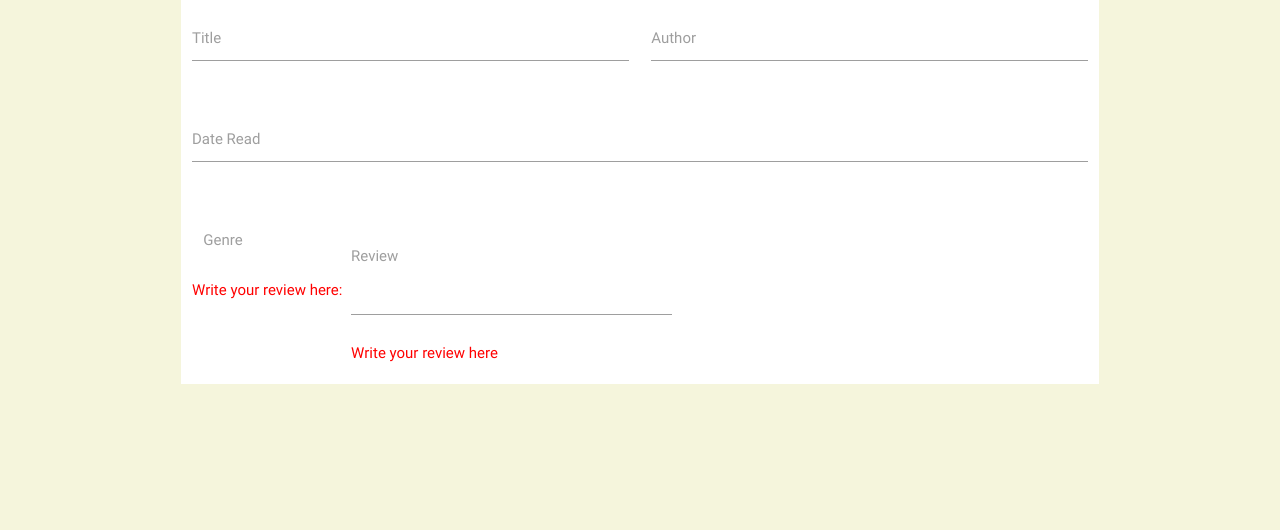
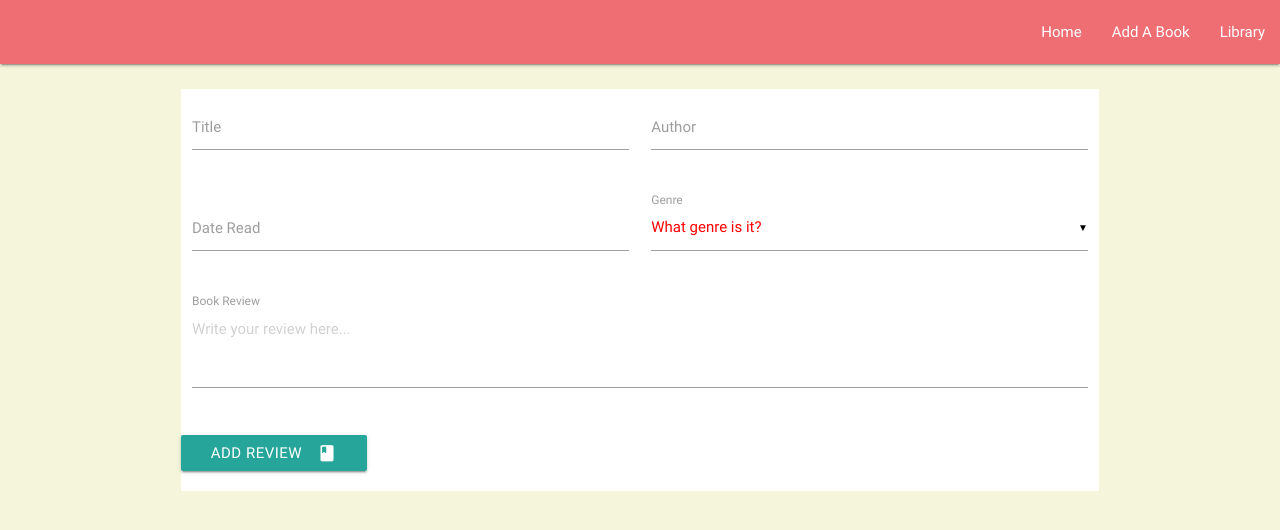
Before and after one commit to dombeesley/datacentricmilestone, a Flask app: page /addbook in a window 1280 px wide. Shown: the top 530 px of the page. Run offline with Flask 2, Linux system fonts and the light colour scheme; some libraries are stand-ins or nearby versions.

Commit message:
add nav bar and edit add book review form

```diff
--- a/static/css/style.css
+++ b/static/css/style.css
@@ -5,6 +5,7 @@ body {
 
 #reviewform{
     background: white;
+    margin-top: 25px;
 }
 
 h1 {
--- a/templates/addbook.html
+++ b/templates/addbook.html
@@ -16,12 +16,11 @@
             </div>
         </div>
         <div class="row">
-            <div class="input-field col s12">
+            <div class="input-field col s6">
                 <input id="date_read" type="text" class="validate">
                 <label for="date_read">Date Read</label>
             </div>
-        </div>
-        <div class="input-field col s12">
+            <div class="input-field col s6">
                 <select>
                     <option value="" disabled selected>What genre is it?</option>
                     <option value="1">Contemporary</option>
@@ -35,15 +34,18 @@
                 </select>
                 <label>Genre</label>
             </div>
+        </div>
         <div class="row">
-            <div class="col s12">
-            Write your review here:
-                <div class="input-field inline">
-                    <textarea id="book_review" type="text" class="materialize-textarea"></textarea>
-                    <label for="book_review">Review</label>
-                    <span class="helper-text" data-error="wrong" data-success="right">Write your review here</span>
+            <div class="input-field col s12">
+                <textarea id="book_review" type="text" class="materialize-textarea" placeholder="Write your review here..."></textarea>
+                <label for="book_review">Book Review</label>
+                <span class="helper-text" data-error="wrong" data-success="right"></span>
             </div>
         </div>
+        <div class="row">
+            <button class="btn waves-effect waves-light" type="submit" name="action">Add Review
+                <i class="material-icons right">book</i>
+            </button>
         </div>
     </form>
 </div>
--- a/templates/base.html
+++ b/templates/base.html
@@ -4,11 +4,30 @@
     <meta charset="UTF-8">
     <meta name="viewport" content="width=device-width, initial-scale=1.0">
     <meta http-equiv="X-UA-Compatible" content="ie=edge">
+    <link href="https://fonts.googleapis.com/icon?family=Material+Icons" rel="stylesheet">
     <link rel="stylesheet" href="https://cdnjs.cloudflare.com/ajax/libs/materialize/0.100.2/css/materialize.min.css">
     <link rel="stylesheet" type="text/css" href="/static/css/style.css"/>
     <title>Document</title>
 </head>
 <body>
+    <header>
+        <nav>
+            <div class="nav-wrapper">
+                <a href="#" data-activates="mobile-demo" class="button-collapse"><i class="material-icons">menu</i></a>
+                <ul id="nav-mobile" class="right hide-on-med-and-down">
+                    <li><a href="{{url_for('home')}}">Home</a></li>
+                    <li><a href="{{url_for('addbook')}}">Add A Book</a></li>
+                    <li><a href="{{url_for('library')}}">Library</a></li>
+                </ul>
+                <ul class="side-nav" id="mobile-demo">
+                    <li><a href="{{url_for('home')}}">Home</a></li>
+                    <li><a href="{{url_for('addbook')}}">Add A Book</a></li>
+                    <li><a href="{{url_for('library')}}">Library</a></li>
+                </ul>
+            </div>
+        </nav>
+    </header>
+
 
     <div class="container">
         {% block content %} {% endblock %}
@@ -18,8 +37,8 @@
     <script src="https://cdnjs.cloudflare.com/ajax/libs/jquery/3.2.1/jquery.min.js"></script>
     <script src="https://cdnjs.cloudflare.com/ajax/libs/materialize/0.100.2/js/materialize.min.js"></script>
     <script type="text/javascript">
-        $(document).ready(function(){
-            $('select').formSelect();
+        $(document).ready(function() {
+            $('select').material_select();
         });
     </script>
 </body>
```
Lines whose indentation alone changed are shown as unchanged.
